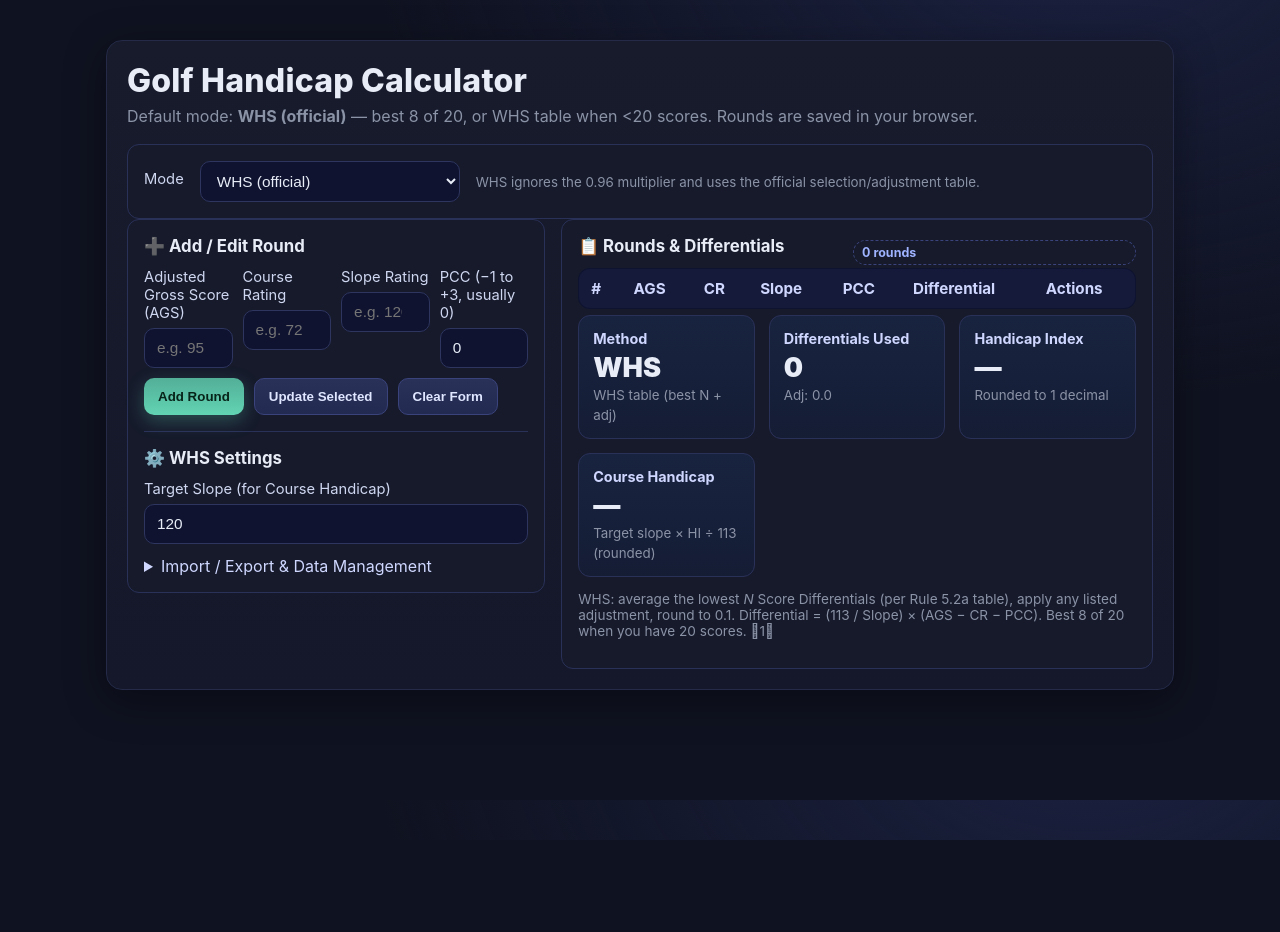
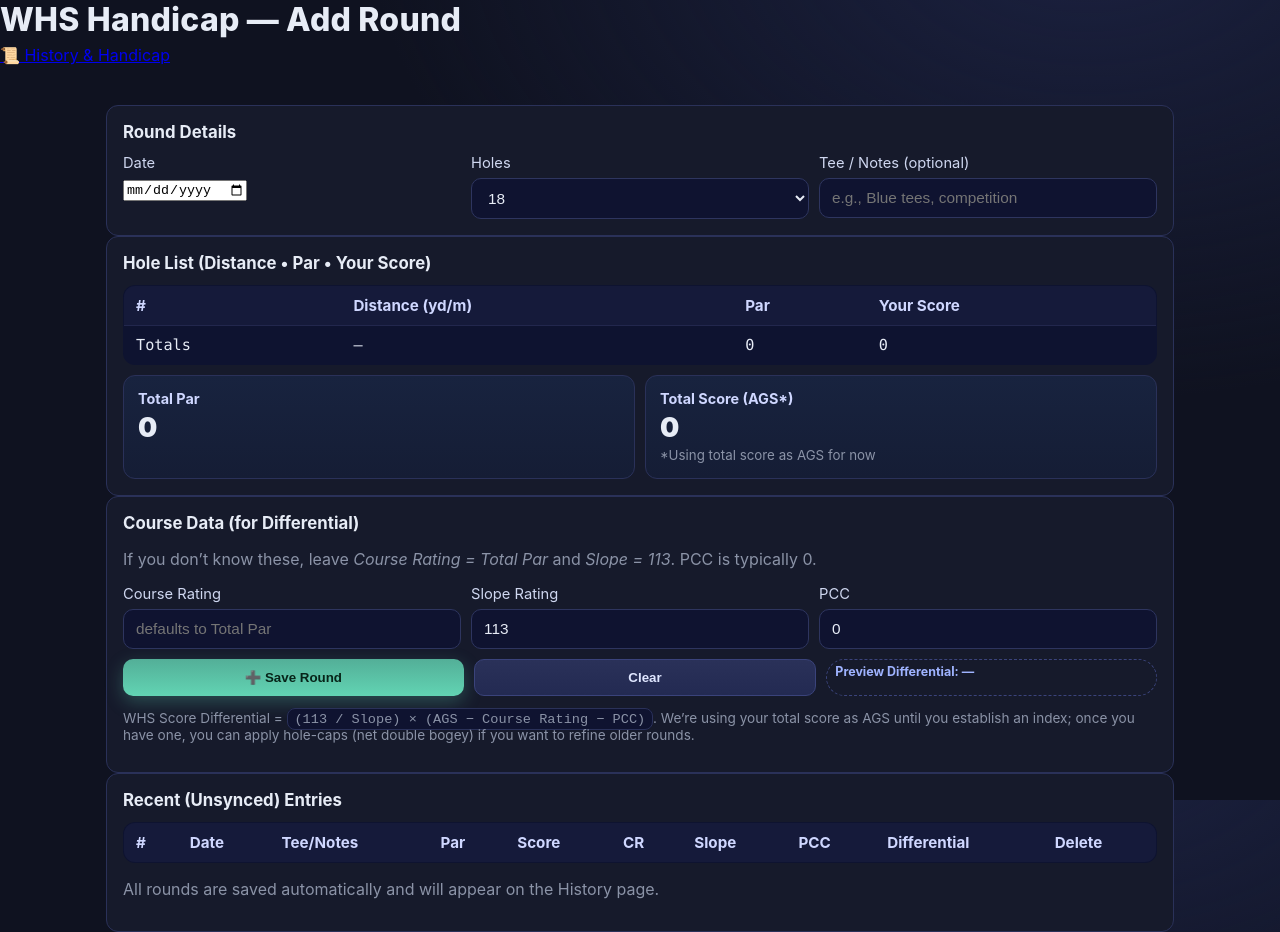
Before and after one commit to Steven0999/Golf-handicap-recorder, a plain HTML site: page index.html in a window 1280 px wide. Before the commit the page ends 840 px from the top, so only its background shows below. Drawn offline with Linux system fonts and the light colour scheme.

Commit message:
Update index.html

```diff
--- a/index.html
+++ b/index.html
@@ -3,160 +3,132 @@
 <head>
   <meta charset="utf-8" />
   <meta name="viewport" content="width=device-width, initial-scale=1" />
-  <title>Golf Handicap Calculator — WHS</title>
+  <title>WHS Handicap — Add Round</title>
   <link rel="stylesheet" href="style.css" />
 </head>
 <body>
-  <div class="container">
-    <div class="app">
-      <h1>Golf Handicap Calculator</h1>
-      <p class="sub">
-        Default mode: <strong>WHS (official)</strong> — best 8 of 20, or WHS table when &lt;20 scores. Rounds are saved in your browser.
+  <header class="topbar">
+    <h1>WHS Handicap — Add Round</h1>
+    <nav>
+      <a class="btn secondary" href="history.html">📜 History & Handicap</a>
+    </nav>
+  </header>
+
+  <main class="container">
+    <section class="panel">
+      <h2>Round Details</h2>
+      <div class="row">
+        <div>
+          <label for="roundDate">Date</label>
+          <input id="roundDate" type="date" />
+        </div>
+        <div>
+          <label for="holesCount">Holes</label>
+          <select id="holesCount">
+            <option value="9">9</option>
+            <option value="18" selected>18</option>
+          </select>
+        </div>
+        <div>
+          <label for="teeName">Tee / Notes (optional)</label>
+          <input id="teeName" type="text" placeholder="e.g., Blue tees, competition" />
+        </div>
+      </div>
+    </section>
+
+    <section class="panel">
+      <h2>Hole List (Distance • Par • Your Score)</h2>
+      <div class="table-wrap">
+        <table id="holesTable">
+          <thead>
+            <tr>
+              <th>#</th>
+              <th>Distance (yd/m)</th>
+              <th>Par</th>
+              <th>Your Score</th>
+            </tr>
+          </thead>
+          <tbody id="holesBody"></tbody>
+          <tfoot>
+            <tr>
+              <td class="mono">Totals</td>
+              <td class="mono">—</td>
+              <td class="mono" id="totalPar">0</td>
+              <td class="mono" id="totalScore">0</td>
+            </tr>
+          </tfoot>
+        </table>
+      </div>
+
+      <div class="row" style="margin-top:10px">
+        <div class="kpi">
+          <h3>Total Par</h3>
+          <div class="value" id="kpiPar">0</div>
+        </div>
+        <div class="kpi">
+          <h3>Total Score (AGS*)</h3>
+          <div class="value" id="kpiScore">0</div>
+          <small class="muted">*Using total score as AGS for now</small>
+        </div>
+      </div>
+    </section>
+
+    <section class="panel">
+      <h2>Course Data (for Differential)</h2>
+      <p class="muted">
+        If you don’t know these, leave <em>Course Rating = Total Par</em> and <em>Slope = 113</em>.
+        PCC is typically 0.
       </p>
-
-      <!-- Mode switch -->
-      <div class="panel panel-bottom" style="margin-top:0">
-        <div class="row" style="align-items:center; gap:16px">
-          <label for="mode" style="flex:0 0 auto">Mode</label>
-          <select id="mode" style="max-width:260px">
-            <option value="whs" selected>WHS (official)</option>
-            <option value="custom">Custom (lowest N × bonus)</option>
-          </select>
-          <small class="muted">WHS ignores the 0.96 multiplier and uses the official selection/adjustment table.</small>
+      <div class="row">
+        <div>
+          <label for="courseRating">Course Rating</label>
+          <input id="courseRating" type="number" step="0.1" placeholder="defaults to Total Par" />
+        </div>
+        <div>
+          <label for="slopeRating">Slope Rating</label>
+          <input id="slopeRating" type="number" step="1" value="113" />
+        </div>
+        <div>
+          <label for="pcc">PCC</label>
+          <input id="pcc" type="number" step="1" value="0" />
         </div>
       </div>
 
-      <div class="grid">
-        <!-- LEFT: Inputs -->
-        <div class="panel panel-left">
-          <h2>➕ Add / Edit Round</h2>
-          <div class="row">
-            <div>
-              <label for="ags">Adjusted Gross Score (AGS)</label>
-              <input id="ags" type="number" step="0.1" placeholder="e.g. 95" />
+      <div class="row actions">
+        <button id="saveRound" class="btn">➕ Save Round</button>
+        <button id="clearForm" class="btn secondary">Clear</button>
+        <span class="pill ghost">Preview Differential: <span id="previewDiff">—</span></span>
       </div>
-            <div>
-              <label for="cr">Course Rating</label>
-              <input id="cr" type="number" step="0.1" placeholder="e.g. 72.0" />
-            </div>
-            <div>
-              <label for="slope">Slope Rating</label>
-              <input id="slope" type="number" step="1" placeholder="e.g. 120" />
-            </div>
-            <div>
-              <label for="pcc">PCC (−1 to +3, usually 0)</label>
-              <input id="pcc" type="number" step="1" value="0" />
-            </div>
-          </div>
-          <div class="actions">
-            <button id="addBtn">Add Round</button>
-            <button id="updateBtn" class="secondary" disabled>Update Selected</button>
-            <button id="clearFormBtn" class="secondary">Clear Form</button>
-          </div>
+      <p class="footnote">
+        WHS Score Differential = <code class="inline">(113 / Slope) × (AGS − Course Rating − PCC)</code>.
+        We’re using your total score as AGS until you establish an index; once you have one, you can apply hole-caps (net double bogey) if you want to refine older rounds.
+      </p>
+    </section>
 
-          <hr class="rule" />
-
-          <!-- Custom settings (hidden in WHS mode) -->
-          <div id="customSettings" hidden>
-            <h2>⚙️ Custom Settings</h2>
-            <div class="row">
-              <div>
-                <label for="useCount">Use Lowest N Differentials</label>
-                <input id="useCount" type="number" min="1" step="1" value="1" />
-              </div>
-              <div>
-                <label for="bonus">Bonus Multiplier</label>
-                <input id="bonus" type="number" step="0.01" value="0.96" />
-              </div>
-              <div>
-                <label for="targetSlope">Target Slope (for Course Handicap)</label>
-                <input id="targetSlope" type="number" step="1" value="120" />
-              </div>
-            </div>
-            <div class="actions">
-              <button id="resetSettings" class="secondary">Reset Custom</button>
-            </div>
-          </div>
-
-          <!-- WHS settings (simple, just course handicap slope) -->
-          <div id="whsSettings">
-            <h2>⚙️ WHS Settings</h2>
-            <div class="row">
-              <div>
-                <label for="targetSlopeWHS">Target Slope (for Course Handicap)</label>
-                <input id="targetSlopeWHS" type="number" step="1" value="120" />
-              </div>
-            </div>
-          </div>
-
-          <details class="data-mgmt" style="margin-top:12px">
-            <summary>Import / Export & Data Management</summary>
-            <div class="row detail-row">
-              <div class="actions">
-                <button id="exportBtn" class="secondary">Export JSON</button>
-                <button id="importBtn" class="secondary">Import JSON</button>
-                <button id="clearAllBtn" class="danger">Clear All Rounds</button>
-              </div>
-              <small class="footnote">Data auto-saves in your browser. Export to back it up.</small>
-            </div>
-          </details>
-        </div>
-
-        <!-- RIGHT: Table & KPIs -->
-        <div class="panel panel-right">
-          <div class="row header-row">
-            <h2>📋 Rounds & Differentials</h2>
-            <span class="pill ghost"><span id="countLabel">0</span> rounds</span>
-          </div>
-
+    <section class="panel">
+      <h2>Recent (Unsynced) Entries</h2>
       <div class="table-wrap">
-            <table id="roundsTable">
+        <table id="recentTable">
           <thead>
             <tr>
               <th>#</th>
-                  <th>AGS</th>
+              <th>Date</th>
+              <th>Tee/Notes</th>
+              <th>Par</th>
+              <th>Score</th>
               <th>CR</th>
               <th>Slope</th>
               <th>PCC</th>
               <th>Differential</th>
-                  <th>Actions</th>
+              <th>Delete</th>
             </tr>
           </thead>
-              <tbody id="tbody"></tbody>
+          <tbody id="recentBody"></tbody>
         </table>
       </div>
-
-          <div class="totals">
-            <div class="kpi">
-              <h3>Method</h3>
-              <div class="value"><span id="methodLabel">WHS</span></div>
-              <small id="methodNote">WHS table (best N + adj)</small>
-            </div>
-            <div class="kpi">
-              <h3>Differentials Used</h3>
-              <div class="value"><span id="usedN">0</span></div>
-              <small id="adjNote">Adj: 0.0</small>
-            </div>
-            <div class="kpi">
-              <h3>Handicap Index</h3>
-              <div class="value"><span id="handicapIdx">—</span></div>
-              <small>Rounded to 1 decimal</small>
-            </div>
-            <div class="kpi">
-              <h3>Course Handicap</h3>
-              <div class="value"><span id="courseHcp">—</span></div>
-              <small>Target slope × HI ÷ 113 (rounded)</small>
-            </div>
-          </div>
-
-          <p class="footnote">
-            WHS: average the lowest <em>N</em> Score Differentials (per Rule 5.2a table), apply any listed adjustment, round to 0.1.
-            Differential = (113 / Slope) × (AGS − CR − PCC). Best 8 of 20 when you have 20 scores. 1
-          </p>
-        </div>
-      </div>
-    </div>
-  </div>
+      <p class="muted">All rounds are saved automatically and will appear on the History page.</p>
+    </section>
+  </main>
 
   <script src="app.js"></script>
 </body>
```
Lines whose indentation alone changed are shown as unchanged.
